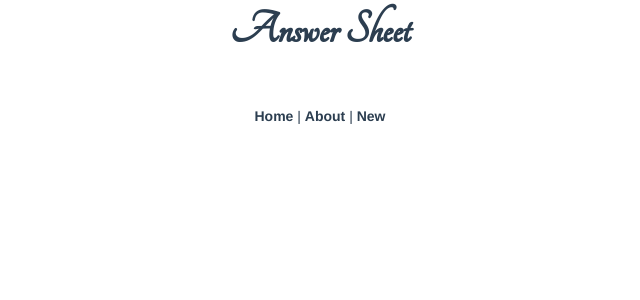
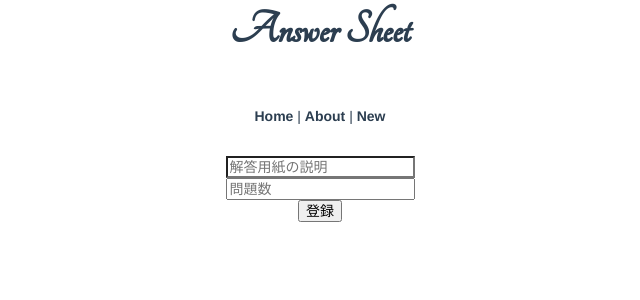
Before and after one commit to nargok/answer_sheets_web, a Vue app: page /texts/1/answer_sheets/new in a window 1280 px wide. Shown: the top 300 px of the page, without its empty margins (320-960 px from the left). Built offline with nearby package versions, Linux system fonts and the light colour scheme; what semantic-ui-vue would draw is missing.

Commit message:
wip create answer_sheet

```diff
--- a/src/components/answerSheets/AnswerSheeetList.vue
+++ b/src/components/answerSheets/AnswerSheeetList.vue
@@ -16,7 +16,7 @@ export default {
     }
   },
   mounted() {
-    axios.get('/api/v1/texts/1/answer_sheets/')
+    axios.get('/api/v1/texts/1/answer_sheets/')  // TODO テキストIDを取得する
       .then(res => this.answerSheets = res.data.data)
       .catch(e => console.log(e))
   }
--- a/src/router/index.js
+++ b/src/router/index.js
@@ -5,6 +5,7 @@ import Texts from '../views/texts/Texts.vue'
 import ShowText from '../views/texts/ShowText.vue'
 import CreateText from '../views/texts/CreateText.vue'
 import EditText from '../views/texts/EditText.vue'
+import CreateAnswerSheet from '../views/answerSheet/CreateAnswerSheet.vue'
 
 Vue.use(VueRouter)
 
@@ -32,6 +33,11 @@ const routes = [
     props: true,
   },
   {
+    path: '/texts/:id/answer_sheets/new',
+    name: 'createAnswerSheet',
+    component: CreateAnswerSheet,
+  },
+  {
     path: '/semantic',
     name: 'home',
     component: Home
--- /dev/null
+++ b/src/views/answerSheet/CreateAnswerSheet.vue
@@ -0,0 +1,37 @@
+<template>
+  <div>
+    <form action="">
+      <div>
+        <input type="text" v-model="description" placeholder="解答用紙の説明">
+      </div>
+      <div>
+        <input type="number" placeholder="問題数">
+      </div>
+      <button>
+        登録
+      </button>
+    </form>
+
+  </div>
+</template>
+
+
+<script>
+import axios from 'axios'
+
+export default {
+  data() {
+    return {
+      // TODO 回答を作成済なら作成と編集を表示わける
+      description: ""
+    }
+  },
+  methods: {
+    createAnswerSheet() {
+      axios.post(`/api/v1/texts/1/answer_sheets/`, { description: this.description })
+        .then(this.$router.push(`texts/id`))  // TODO answerSheet詳細に遷移する
+        .catch(e => console.log(e))
+    }
+  }
+}
+</script>
--- a/src/views/texts/ShowText.vue
+++ b/src/views/texts/ShowText.vue
@@ -23,6 +23,9 @@
     </button>
     <button v-on:click="deleteText">
       削除
+    </button>
+    <button v-on:click="goToCreateAnswerSheet">
+      回答用紙をつくる
     </button>
     <AnswerSheetList />
   </div>
@@ -57,6 +60,9 @@ export default {
     },
     goToEditText() {
       this.$router.push(`/texts/${this.id}/edit`)
+    },
+    goToCreateAnswerSheet() {
+      this.$router.push(`/texts/${this.id}/answer_sheets/new`)
     }
   }
 }
```
